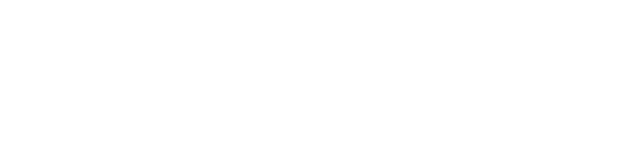
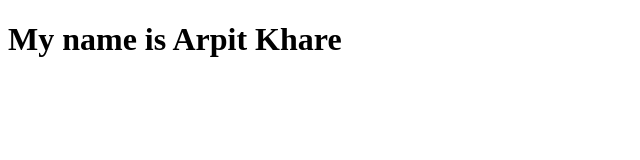
Before and after one commit to arpitkhare33/mern-315, a plain HTML site: page info.html in a window 1280 px wide. Shown: the whole page, without its empty margins (0-640 px from the left). Drawn offline with Linux system fonts and the light colour scheme.

Commit message:
Heading added

```diff
--- a/info.html
+++ b/info.html
@@ -8,5 +8,6 @@
 </head>
 <body>
 
+    <h1>My name is Arpit Khare</h1>
 </body>
 </html>
```
